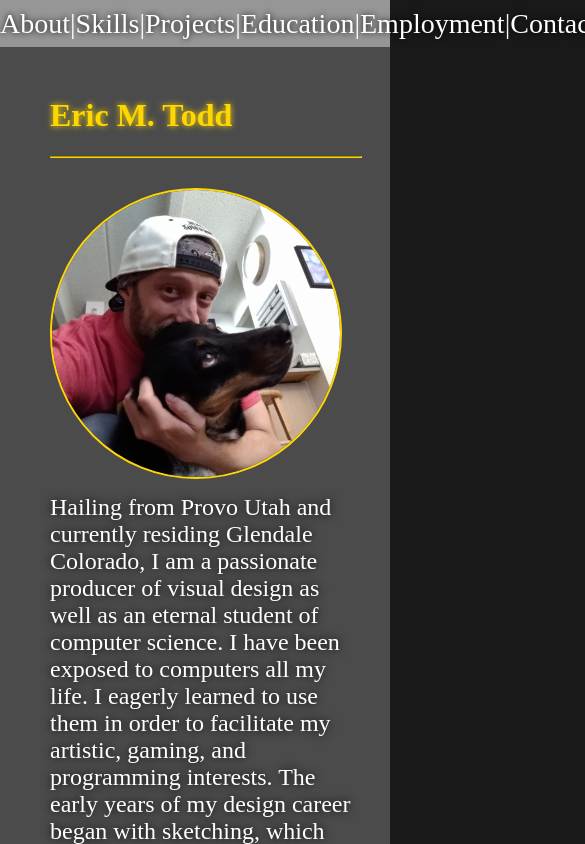
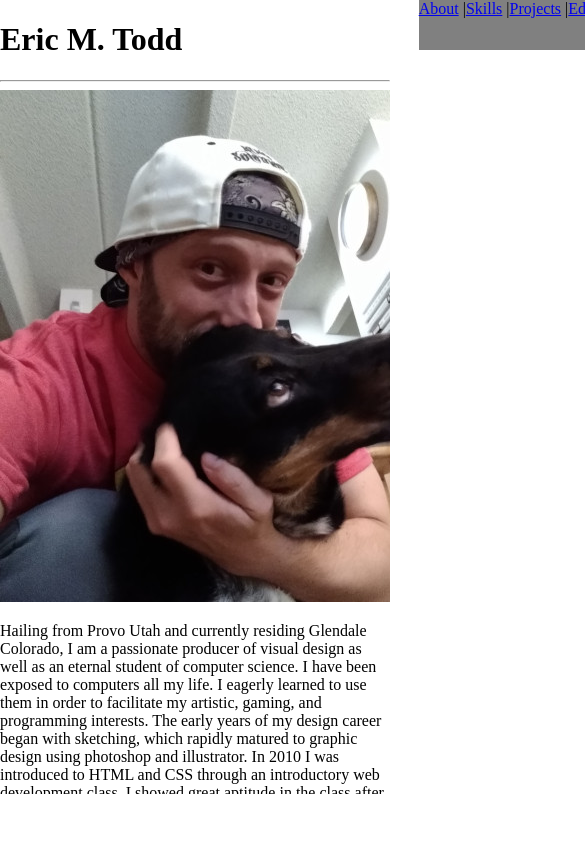
Before and after one commit to EricMTodd/resume-cv, a React (Create React App) app: page / in a window 390 px wide. Shown: the top 844 px of the page, 585 px wide, since content can reach past the window. Built offline with nearby package versions, Linux system fonts and the light colour scheme.

Commit message:
Working on creating a moving navbar for mobile layout.

```diff
--- a/src/App.css
+++ b/src/App.css
@@ -1,145 +1,27 @@
-/* Default tags */
 * {
-  color: white;
   font-family: 'fira sans';
-}
-
-a {
-  text-decoration: none;
 }
 
 body {
   margin: 0 auto;
-  background-color: rgb(25, 25, 25);
-}
-
-h1 {
-  margin-top: 0;
-}
-
-hr {
-  border-color: gold;
-}
-
-li {
-  list-style: none;
 }
 
 main {
-  height: 100vh;
+  height: calc(100vh - 50px);
   overflow-y: scroll;
 }
 
 nav {
-  background-color: rgb(150, 150, 150);
+  background-color: gray;
   height: 50px;
-  display: flex;
-  align-items: center;
-  justify-content: space-around;
-  font-size: 28px;
 }
 
-nav > a {
-  transition: 0.2s;
-  text-shadow: 0px 0px 6px black;
+main {
 }
 
-nav > a:hover, #about > p > a:hover {
-  color: gold;
-  transition: 0.2s;
-  text-shadow: 0px 0px 6px gold;
+@media (max-width: 600px) {
+  nav {
+    position: absolute;
+    right: -100%;
+  }
 }
-
-p {
-  font-size: 24px;;
-}
-
-ul {
-  padding: 0;
-}
-
-::-webkit-scrollbar {
-  display: none;
-}
-
-/* Class tags */
-.App {
-  height: 100vh;
-  display: flex;
-  flex-direction: column;
-}
-
-.alpha {
-  background-color: rgb(75, 75, 75);
-}
-
-.bravo {
-  background-color: rgb(50, 50, 50);
-}
-
-.container {
-  width: 80vw;
-  margin: 0 auto;
-  padding: 50px;
-  text-shadow: 0px 0px 10px black;
-}
-
-.container > h1 {
-  color: gold;
-  text-shadow: 0px 0px 6px gold;
-}
-
-.employment-container {
-  display: flex;
-  flex-wrap: wrap;
-}
-
-.employment-container > h2 {
-  flex: 1 1 50%;
-}
-
-.skills-container {
-  display: flex;
-  flex-wrap: wrap;
-}
-
-.skills-container > h2 {
-  display: flex;
-  justify-content: center;
-  flex: 1 1 33.333%;
-}
-
-/* Id tags */
-#about > hr {
-  margin-bottom: 30px;
-}
-
-#about > a > img {
-  height: calc(40vh - 50px);
-  border-radius: 50%;
-  margin-bottom: 15px;
-  margin-right: 45px;
-  float: left;
-  border: 2px solid gold;
-}
-
-#contact {
-  height: calc(30vh - 50px);
-  display: flex;
-  justify-content: space-around;
-}
-
-#contact > a {
-  display: flex;
-  height: calc(30vh - 50px);
-  transition: 0.2s;
-}
-
-#contact > a:hover {
-  height: calc(32vh - 50px);
-  transition: 0.2s;
-}
-
-#skills > hr {
-  margin-bottom: 50px;
-}
--- a/src/App.js
+++ b/src/App.js
@@ -3,7 +3,7 @@ import Main from './components/Main'
 
 const App = () => {
   return (
-    <div className="App">
+    <div className="app">
       <NavBar />
       <Main />
     </div>
```
